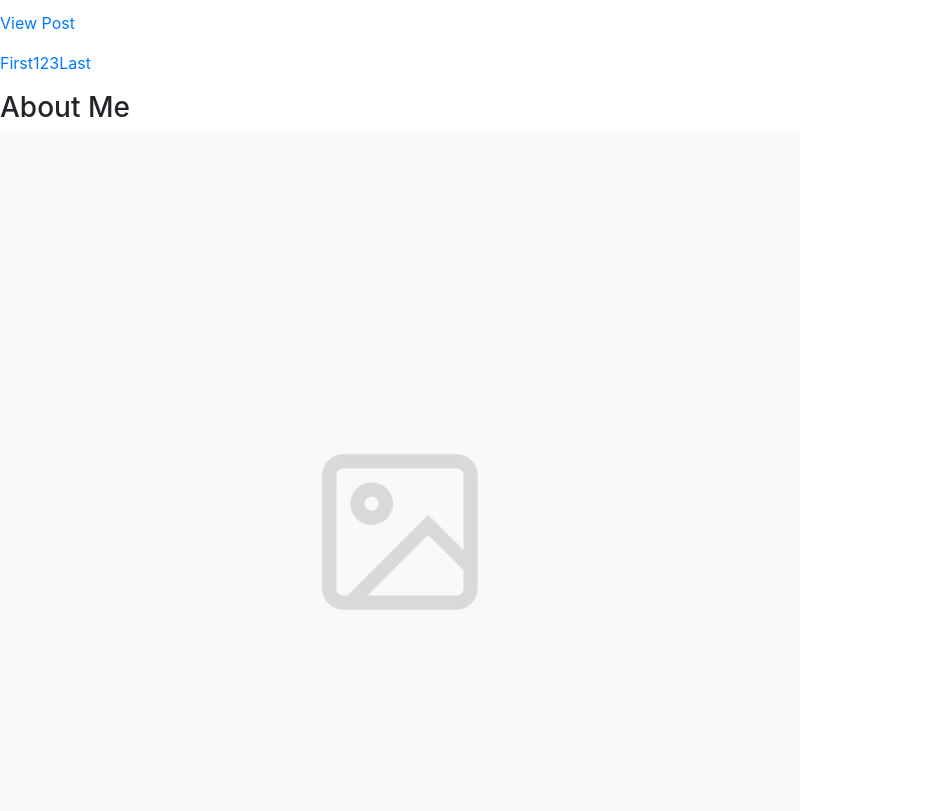
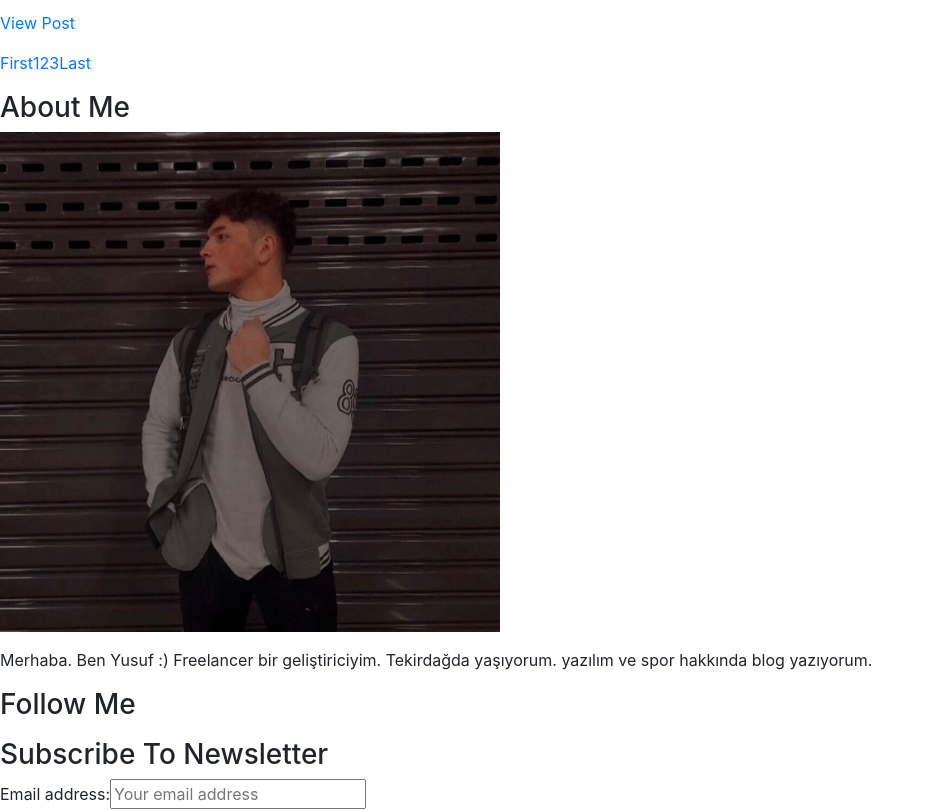
Before and after one commit to yusuftangal/yusuf-blog, a Nuxt app: page / in a window 1280 px wide. Shown: the part 3740-4551 px from the top of the page, without its empty margins (0-930 px from the left). Built offline with nearby package versions, Linux system fonts and the light colour scheme.

Commit message:
Update 2.4

```diff
--- a/components/BlogPost.vue
+++ b/components/BlogPost.vue
@@ -269,9 +269,10 @@
       <aside class="widget widget_text">
         <h3 class="widget-title">About Me</h3>
         <div class="textwidget">
-          <p><img src="images/site/about-me.jpg" alt="avatar" /></p>
+          <p><img src="images/site/about-me.png" alt="avatar" /></p>
           <p>
-            Merhaba. Ben Yusuf :) Freelancer bir geliştiriciyim. Tekirdağda yaşıyorum. yazılım ve spor hakkında blog yazıyorum.
+            Merhaba. Ben Yusuf :) Freelancer bir geliştiriciyim. Tekirdağda
+            yaşıyorum. yazılım ve spor hakkında blog yazıyorum.
           </p>
         </div>
       </aside>
```
Also changed, not shown: static/images/site/about-me.jpg (deleted), static/images/site/about-me.png (added).
